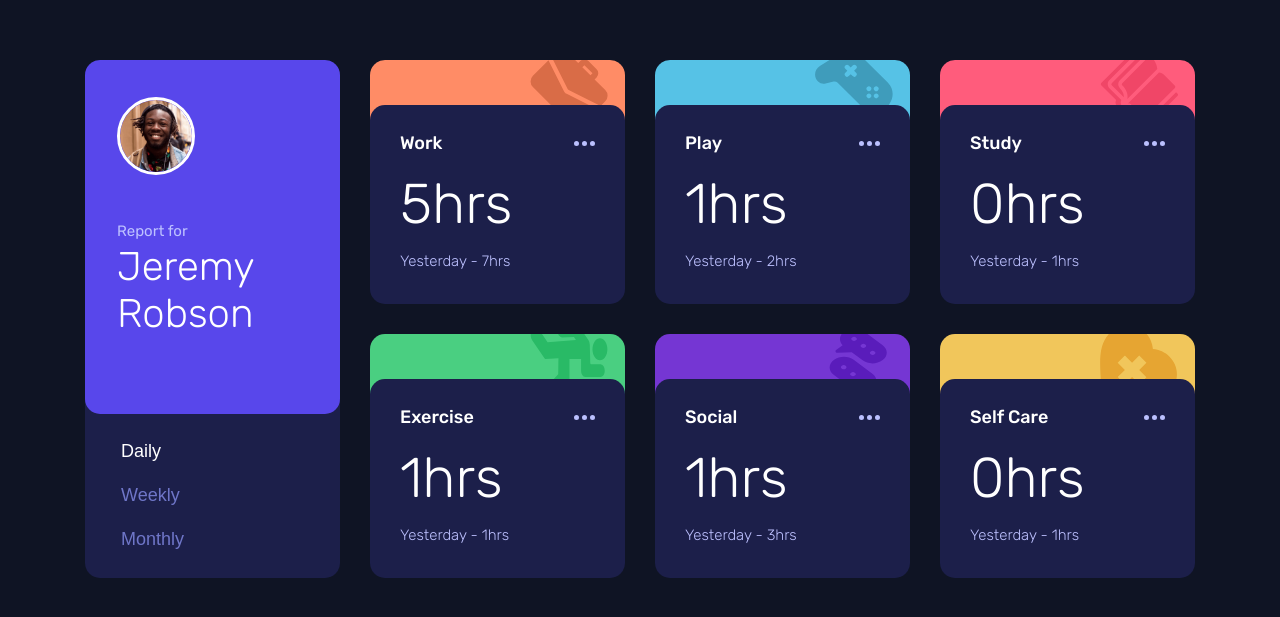
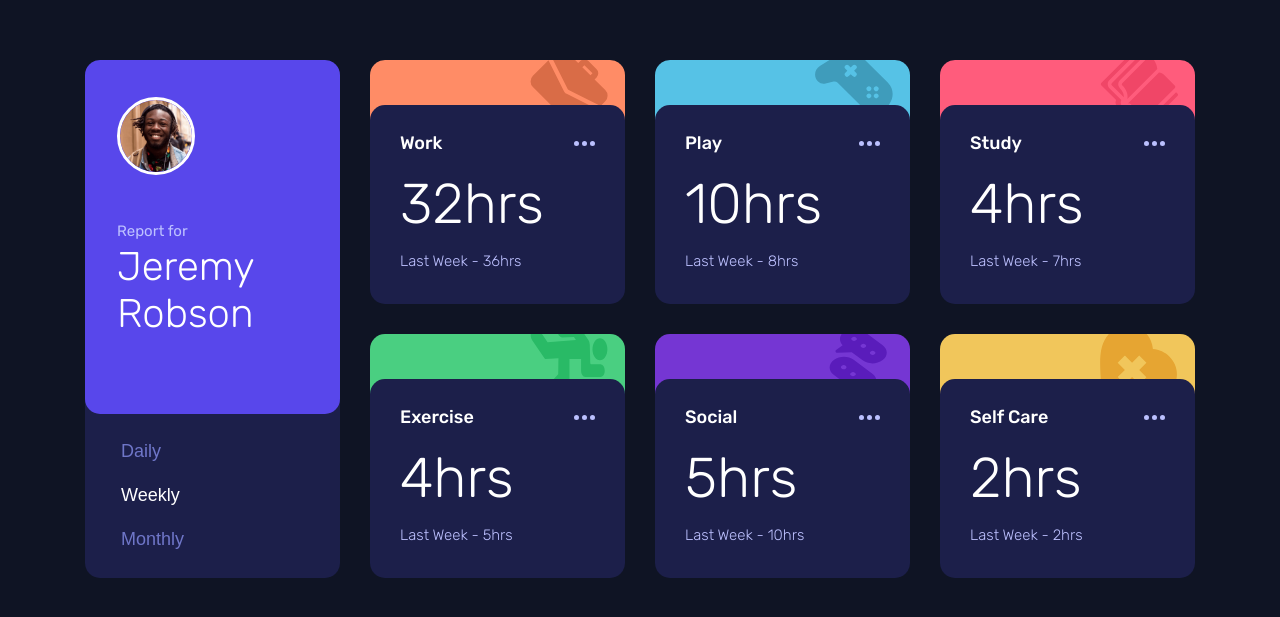
Before and after one commit to raych2/time-tracking-dashboard, a Next.js app: page / in a window 1280 px wide. Shown: the part 193-810 px from the top of the page. Built offline with nearby package versions, Linux system fonts and the light colour scheme.

Commit message:
Update initial timeframe state to weekly

```diff
--- a/pages/index.tsx
+++ b/pages/index.tsx
@@ -17,7 +17,7 @@ export interface Activity {
 const fetcher = (url: URL) => fetch(url).then((res) => res.json());
 
 export default function Index() {
-  const [timeframe, setTimeframe] = useState("daily");
+  const [timeframe, setTimeframe] = useState("weekly");
   const { data, error } = useSWR<Activity[]>("/api/staticdata", fetcher);
   if (error) return <div>Failed to load</div>;
   if (!data) return <div>Loading...</div>;
```
